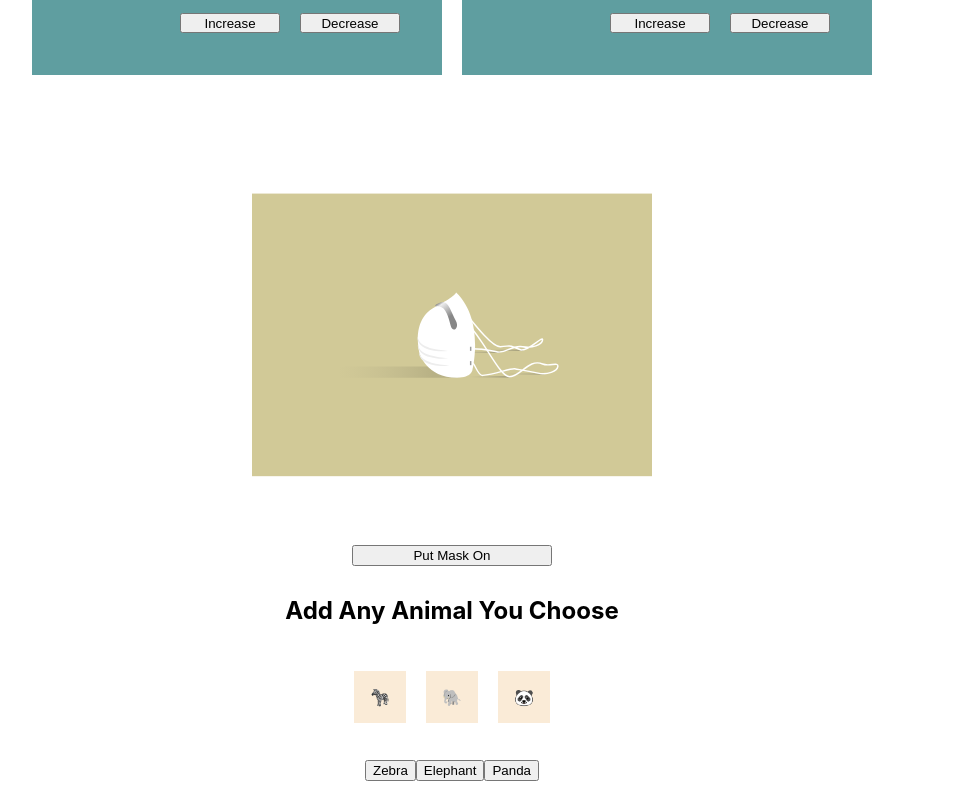
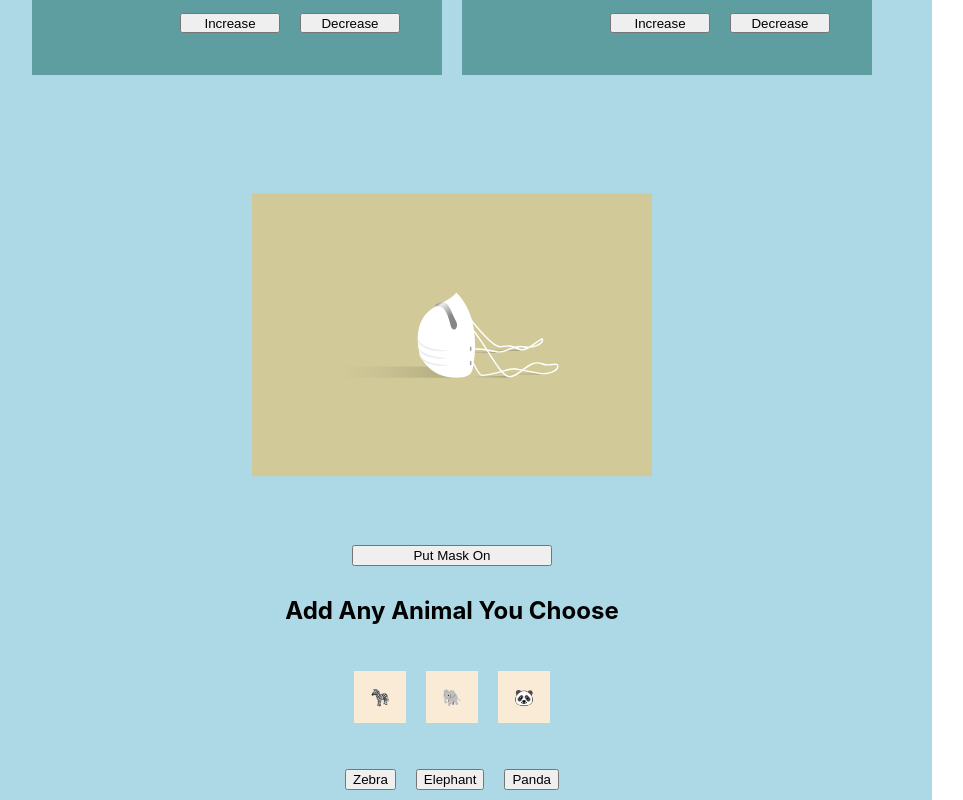
Before and after one commit to joshua360x/busy-zoo, a React (Create React App) app: page / in a window 1280 px wide. Shown: the part 369-1169 px from the top of the page, without its empty margins (28-991 px from the left). Built offline with nearby package versions, Linux system fonts and the light colour scheme.

Commit message:
added a few styles to buttons

```diff
--- a/src/App.css
+++ b/src/App.css
@@ -1,6 +1,7 @@
 .App {
   text-align: center;
   max-width: 960px;
+  background-color: lightblue;
 }
 
 .App-logo {
--- a/src/Parade/Parade.css
+++ b/src/Parade/Parade.css
@@ -14,3 +14,7 @@
   padding: 1rem;
   background-color: antiquewhite;
 }
+
+.paradeSection button {
+  margin: 10px;
+}
--- a/src/Parade/Parade.js
+++ b/src/Parade/Parade.js
@@ -9,7 +9,7 @@ function Parade() {
     setAnimalArr([...animalArr, animal]);
   }
 
-  return <section >
+  return <section className='paradeSection'>
 
     <h2>Add Any Animal You Choose</h2>
     <div className='parade'>
```
